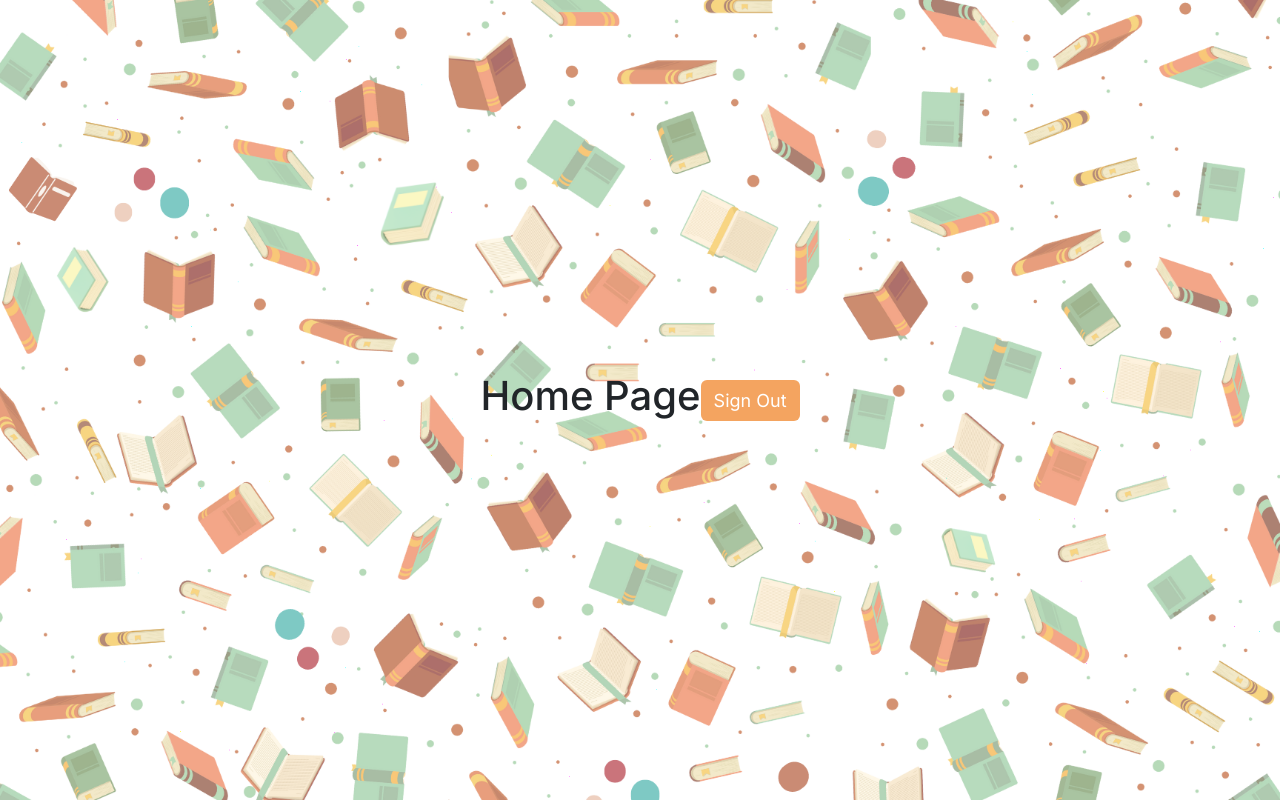
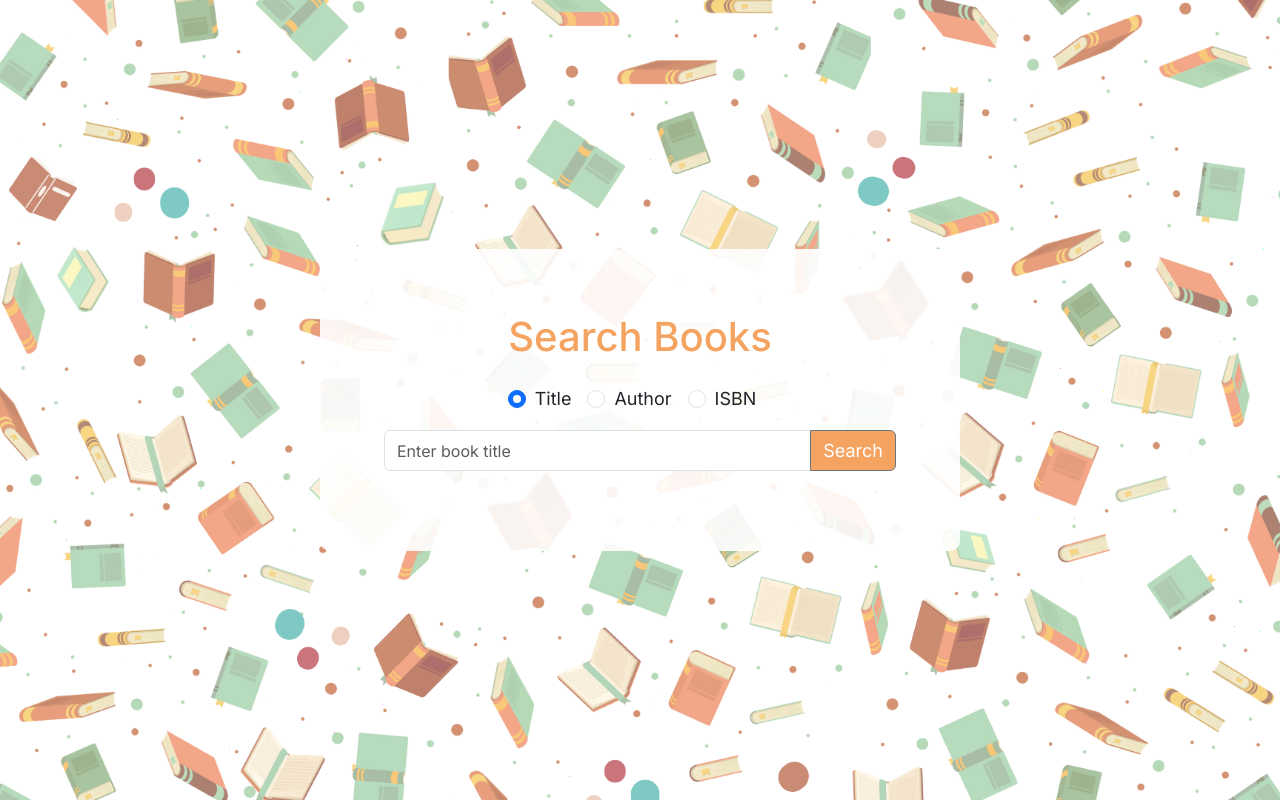
Before and after one commit to kristijanH1998/bookworm, a React (Vite) app in the folder BookWorm/: page /home in a window 1280 px wide. Built offline with nearby package versions, Linux system fonts and the light colour scheme.

Commit message:
form for searching books made; reactive radio buttons connected to search bar placeholder

```diff
--- a/BookWorm/index.html
+++ b/BookWorm/index.html
@@ -10,7 +10,7 @@
     <script src="https://cdn.jsdelivr.net/npm/bootstrap@5.3.3/dist/js/bootstrap.bundle.min.js" integrity="sha384-YvpcrYf0tY3lHB60NNkmXc5s9fDVZLESaAA55NDzOxhy9GkcIdslK1eN7N6jIeHz" crossorigin="anonymous"></script>
   </head>
   <body>
-    <div id="root" class="d-flex justify-content-center vh-100 align-items-center"></div>
+    <div id="root" class="d-flex justify-content-center vh-100 vw-100 align-items-center"></div>
     <script type="module" src="/src/main.tsx"></script>
   </body>
 </html>
--- /dev/null
+++ b/BookWorm/src/Home.css
@@ -0,0 +1,6 @@
+
+/* .form-check-input:checked {
+
+    background-color: #F4A460;
+    border-color: #F4A460;
+} */
--- a/BookWorm/src/Home.tsx
+++ b/BookWorm/src/Home.tsx
@@ -1,8 +1,14 @@
 import { Link, useNavigate } from 'react-router-dom';
 import axios from 'axios'
 import React from 'react';
+import { useState } from "react";
 
 export default function Home() {
+    const [searchPlaceholder, setSearchPlaceholder] = useState("title");
+    const onRadioChange = (e: any) => {
+        setSearchPlaceholder(e.target.value)
+    }
+
     const navigate = useNavigate();
     const handleClick = (event: any) => {
         event.preventDefault();
@@ -28,9 +34,32 @@ export default function Home() {
             });
     }
     return (
-        <>
-        <h1>Home Page</h1>
-        <Link type="button" onClick={handleClick} className="btn" to={''}>Sign Out</Link>
-        </>
+        <form id="searchPage" className="d-flex flex-column align-items-center w-50">
+            <h1>Search Books</h1>
+            <div className="d-flex flex-row m-3">
+                <div className="form-check form-check-inline">
+                    <input className="form-check-input" type="radio" name="inlineRadioOptions" id="inlineRadio1" value="title"
+                    checked={searchPlaceholder === "title"} onChange={onRadioChange}/>
+                    <label className="form-check-label" htmlFor="inlineRadio1">Title</label>
+                </div>
+                <div className="form-check form-check-inline">
+                    <input className="form-check-input" type="radio" name="inlineRadioOptions" id="inlineRadio2" value="author"
+                    checked={searchPlaceholder === "author"} onChange={onRadioChange}/>
+                    <label className="form-check-label" htmlFor="inlineRadio2">Author</label>
+                </div>
+                <div className="form-check form-check-inline">
+                    <input className="form-check-input" type="radio" name="inlineRadioOptions" id="inlineRadio3" value="ISBN"
+                    checked={searchPlaceholder === "ISBN"} onChange={onRadioChange}/>
+                    <label className="form-check-label" htmlFor="inlineRadio3">ISBN</label>
+                </div>
+            </div>
+
+            <div className="input-group mb-3">
+                <input type="text" className="form-control" placeholder={"Enter book " + searchPlaceholder} aria-label="Enter book parameters" aria-describedby="button-addon2"/>
+                <button className="btn btn-outline-secondary" type="button" id="button-addon2">Search</button>
+            </div>
+
+            {/* <Link type="button" onClick={handleClick} className="btn" to={''}>Sign Out</Link> */}
+        </form>
     )
 }
--- a/BookWorm/src/index.css
+++ b/BookWorm/src/index.css
@@ -27,3 +27,7 @@ form {
     max-width: 100vw;
     overflow: scroll;
 }
+
+h1 {
+    color: rgb(244, 164, 96);
+}
```
